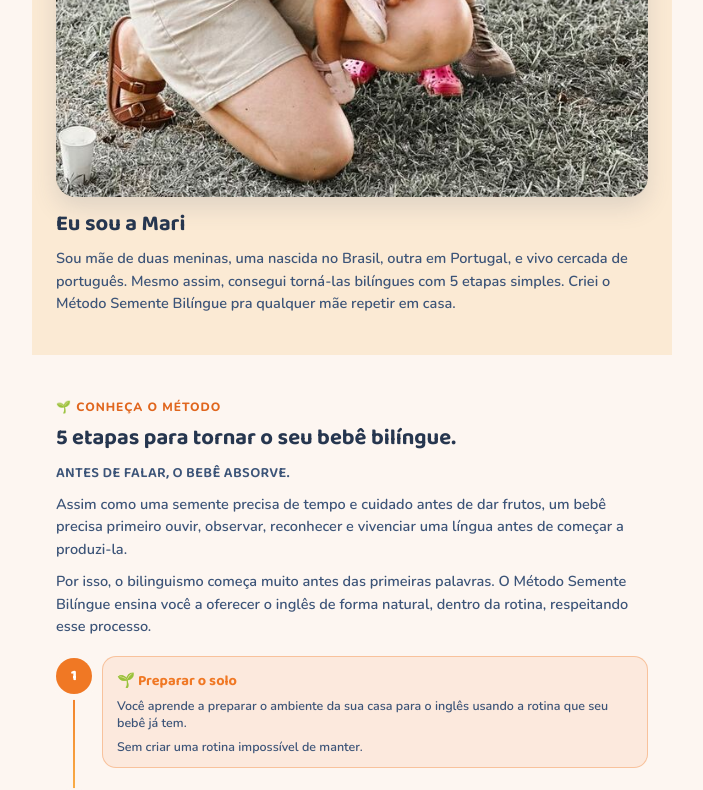
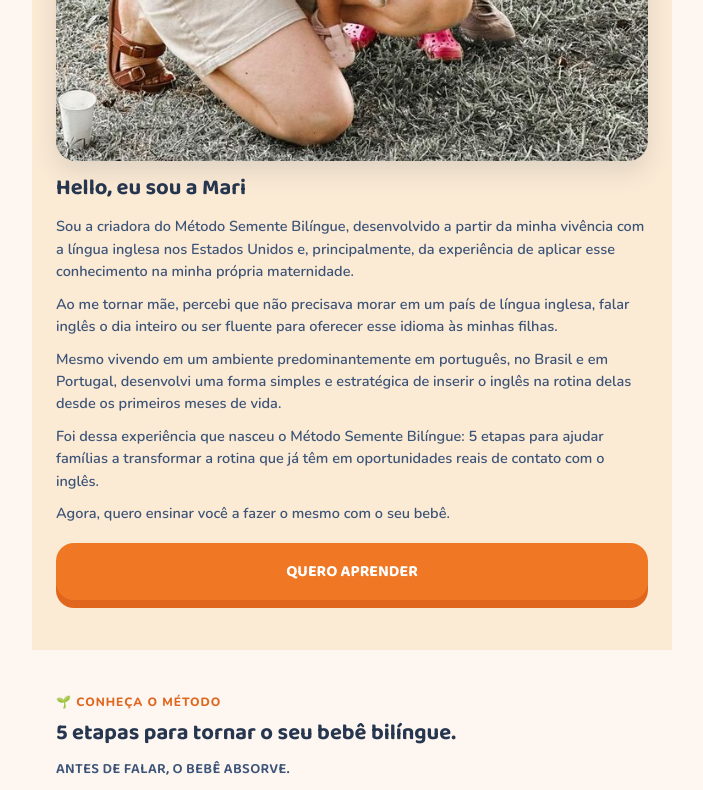
Before and after one commit to berzinmariana-commits/semente-bilingue, a Next.js app: page / in a window 1280 px wide. Shown: the part 3815-4605 px from the top of the page, without its empty margins (288-991 px from the left). Built offline with nearby package versions, Linux system fonts and the light colour scheme.

Commit message:
Reescreve secao bio da Mari e adiciona CTA Quero Aprender
Co-Authored-By: Claude Sonnet 5 <noreply@anthropic.com>

```diff
--- a/src/app/globals.css
+++ b/src/app/globals.css
@@ -99,8 +99,8 @@ p.lead { font-size:14.5px; color:var(--navy-700); line-height:1.55; font-weight:
 /* BIO */
 .bio { background:var(--sand-100); }
 .bio img { width:100%; border-radius:20px; box-shadow:0 10px 24px rgba(59,74,102,.15); display:block; margin-bottom:14px; }
-.bio .script { font-size:30px; color:var(--laranja-500); line-height:1; margin-bottom:6px; }
-.bio h2 { margin-bottom:8px; }
+.bio h2 { margin-bottom:12px; }
+.bio p.lead { margin-bottom:10px; }
 
 /* METHOD */
 .method { background:var(--cream-50); }
--- a/src/components/SalesPage.tsx
+++ b/src/components/SalesPage.tsx
@@ -213,14 +213,31 @@ export default function SalesPage() {
 
         {/* BIO */}
         <section className="section bio">
-          <div className="script">Hello.</div>
           <img src="/images/image-4.jpeg" alt="Mari e a família" />
-          <h2 className="title">Eu sou a Mari</h2>
+          <h2 className="title">Hello, eu sou a Mari</h2>
           <p className="lead">
-            Sou mãe de duas meninas, uma nascida no Brasil, outra em Portugal, e vivo cercada de
-            português. Mesmo assim, consegui torná-las bilíngues com 5 etapas simples. Criei o
-            Método Semente Bilíngue pra qualquer mãe repetir em casa.
+            Sou a criadora do Método Semente Bilíngue, desenvolvido a partir da minha vivência
+            com a língua inglesa nos Estados Unidos e, principalmente, da experiência de aplicar
+            esse conhecimento na minha própria maternidade.
           </p>
+          <p className="lead">
+            Ao me tornar mãe, percebi que não precisava morar em um país de língua inglesa, falar
+            inglês o dia inteiro ou ser fluente para oferecer esse idioma às minhas filhas.
+          </p>
+          <p className="lead">
+            Mesmo vivendo em um ambiente predominantemente em português, no Brasil e em Portugal,
+            desenvolvi uma forma simples e estratégica de inserir o inglês na rotina delas desde
+            os primeiros meses de vida.
+          </p>
+          <p className="lead">
+            Foi dessa experiência que nasceu o Método Semente Bilíngue: 5 etapas para ajudar
+            famílias a transformar a rotina que já têm em oportunidades reais de contato com o
+            inglês.
+          </p>
+          <p className="lead">Agora, quero ensinar você a fazer o mesmo com o seu bebê.</p>
+          <a href={CHECKOUT_URL} className="btn">
+            QUERO APRENDER
+          </a>
         </section>
 
         {/* MÉTODO */}
```
